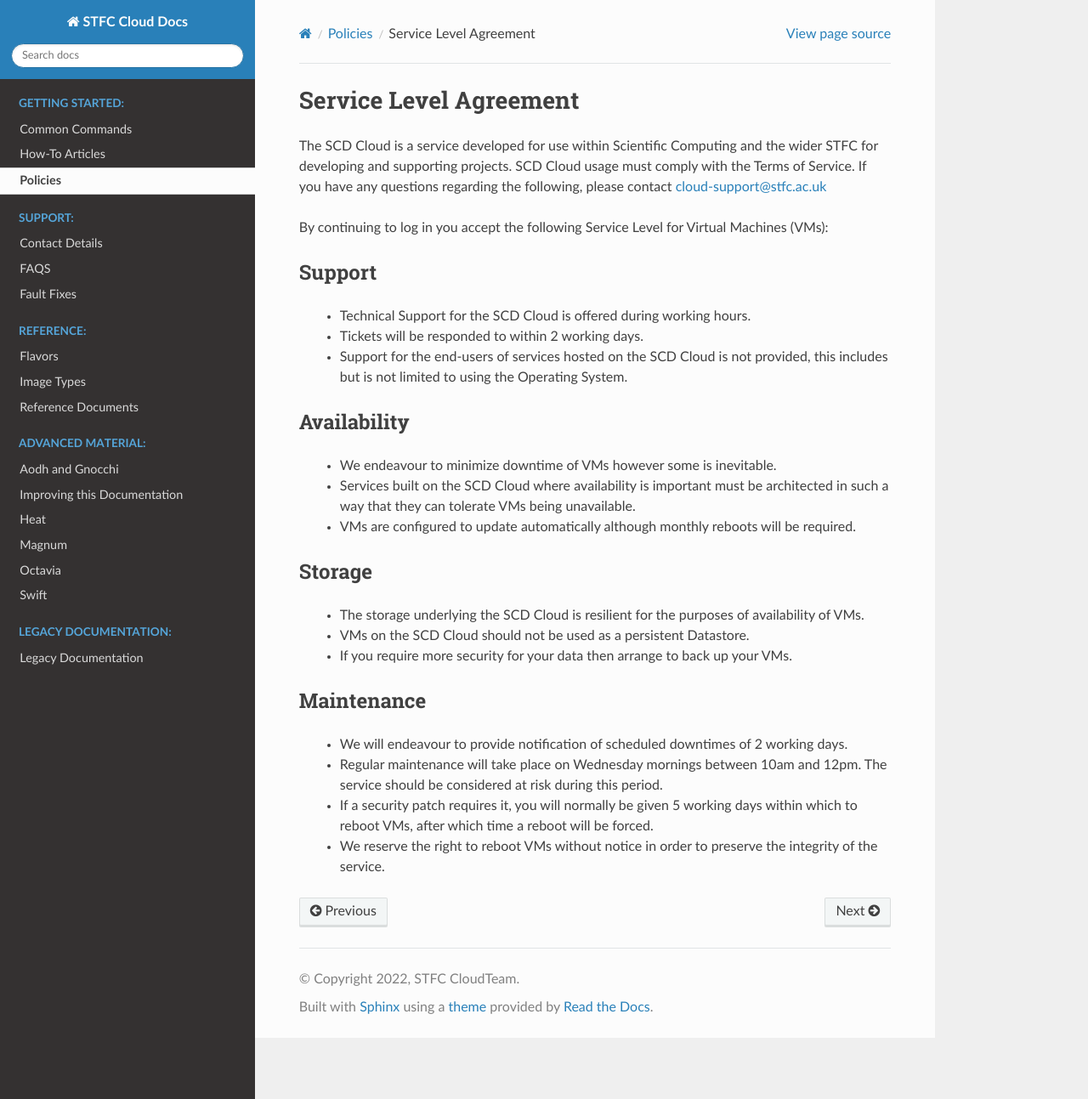
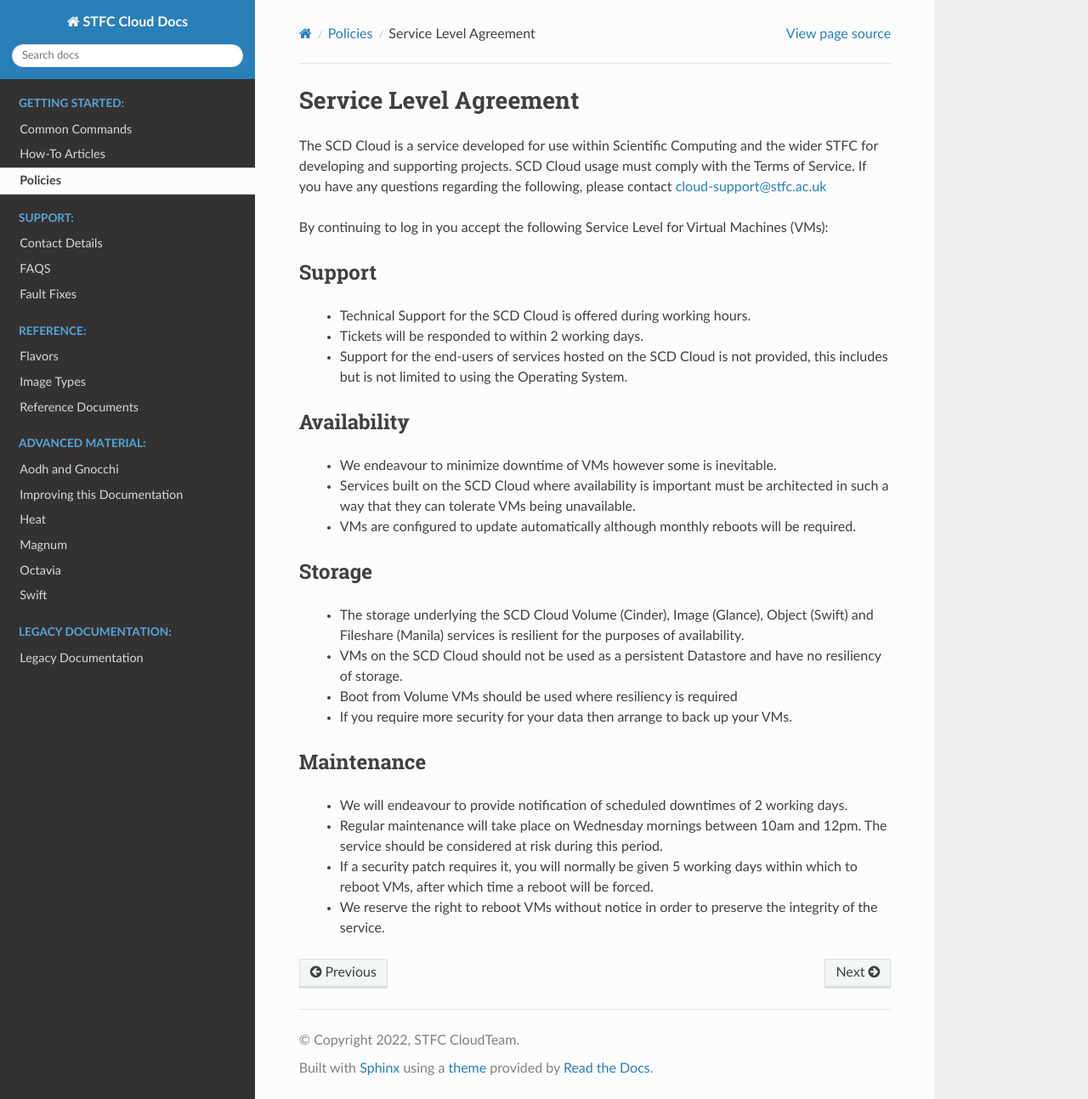
Before and after one commit to stfc/cloud-docs, a Sphinx documentation site: the page built from source/policies/ServiceLevelAgreements.rst, in a window 1280 px wide and 1293 px high. Shown: the whole window at 85% size. Built offline with Sphinx 7.4.7 and the Read the Docs theme 2.0.0, drawn with Linux system fonts in a browser that asks for light colours.

Commit message:
Update SLA to reflect storage changes

```diff
--- a/source/policies/ServiceLevelAgreements.rst
+++ b/source/policies/ServiceLevelAgreements.rst
@@ -25,8 +25,9 @@ Availability
 Storage
 -------
 
- * The storage underlying the SCD Cloud is resilient for the purposes of availability of VMs.
- * VMs on the SCD Cloud should not be used as a persistent Datastore.
+ * The storage underlying the SCD Cloud Volume (Cinder), Image (Glance), Object (Swift) and Fileshare (Manila) services is resilient for the purposes of availability.
+ * VMs on the SCD Cloud should not be used as a persistent Datastore and have no resiliency of storage.
+ * Boot from Volume VMs should be used where resiliency is required
  * If you require more security for your data then arrange to back up your VMs.
 
 
```
